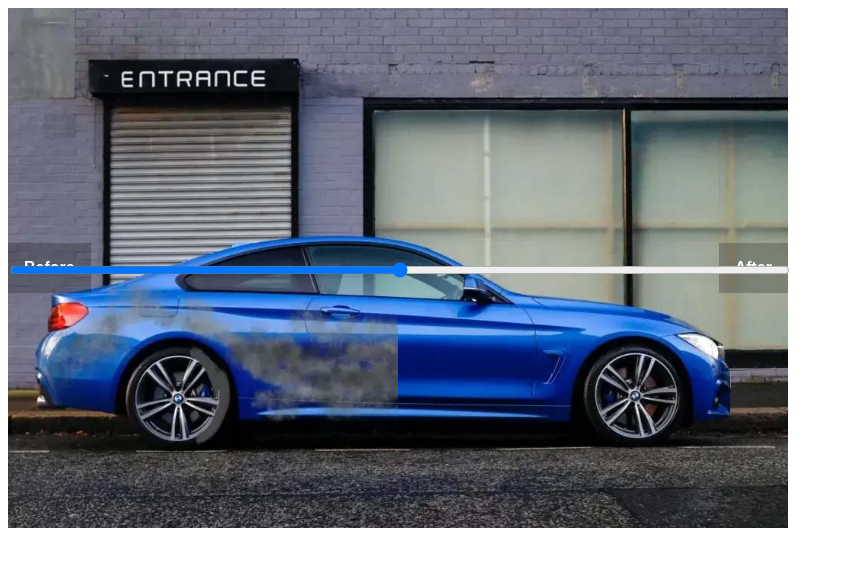
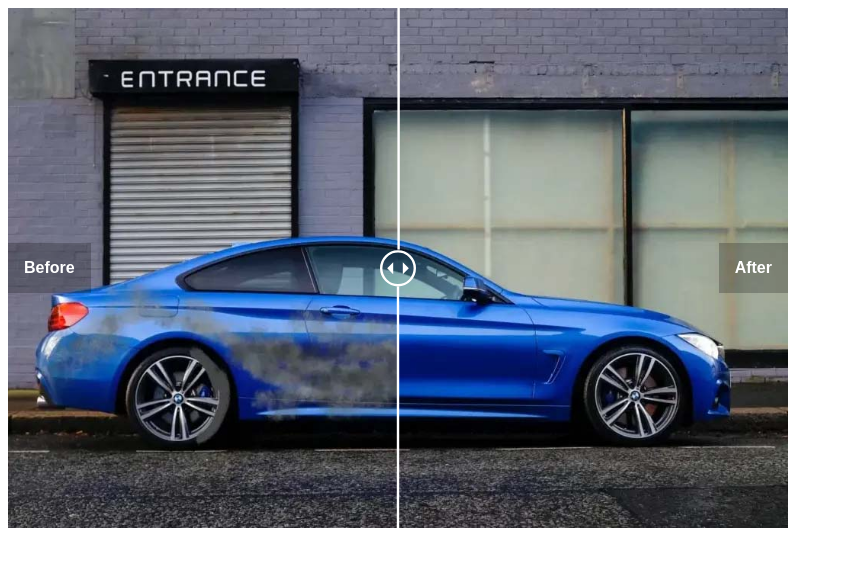
Before and after one commit to PedroLucaV/speed, a plain HTML site: page atividade1/assets/index.html in a window 1280 px wide. Shown: the whole page, without its empty margins (0-844 px from the left). Drawn offline with Linux system fonts and the light colour scheme.

Commit message:
fixed image for input range

```diff
--- a/atividade1/assets/index.html
+++ b/atividade1/assets/index.html
@@ -9,6 +9,7 @@
 <body>
     <div>
         <input class="slider" id="inp" type="range" max="780" min="0" value="390">
+        <img src="./splitter.svg" class="slidera" alt="">
         <div class="show">
             <span class="beforeA">Before</span>
             <span class="afterA">After</span>
@@ -20,10 +21,12 @@
 <script>
     const inp = document.getElementById('inp');
     const before = document.getElementById('before');
+    const slidera = document.querySelector('.slidera');
 
     inp.addEventListener('input', () => {
         const val = document.getElementById('inp').value
         before.style.width=val+'px'
+        slidera.style.left = (val-10) +'px'
     })
 </script>
 
--- a/atividade1/assets/style.css
+++ b/atividade1/assets/style.css
@@ -43,5 +43,13 @@ img{
     height: 520px;
     border: none;
     cursor: grab;
+    z-index: +99;
+    opacity: 0;
+}
+
+.slidera{
+    width: fit-content;
+    left: 380px;
+    position: absolute;
     z-index: +4;
 }
```
